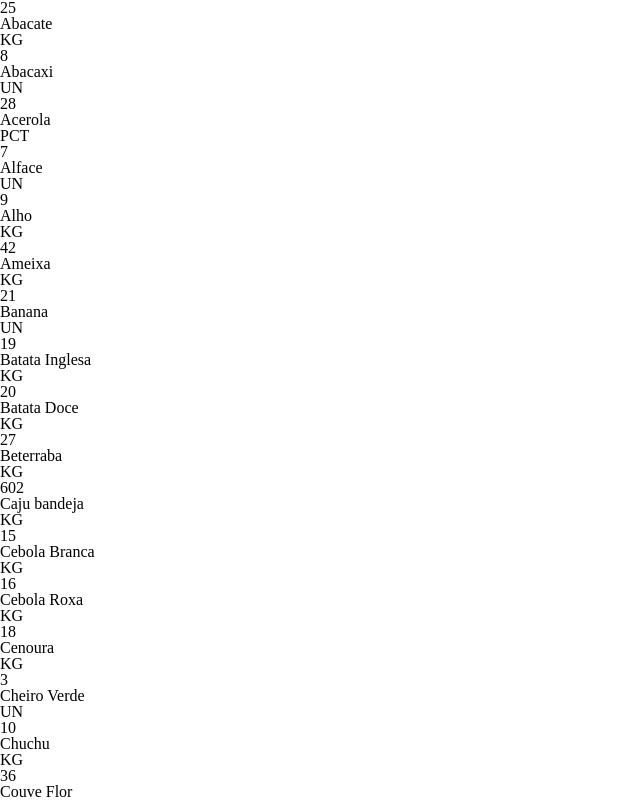
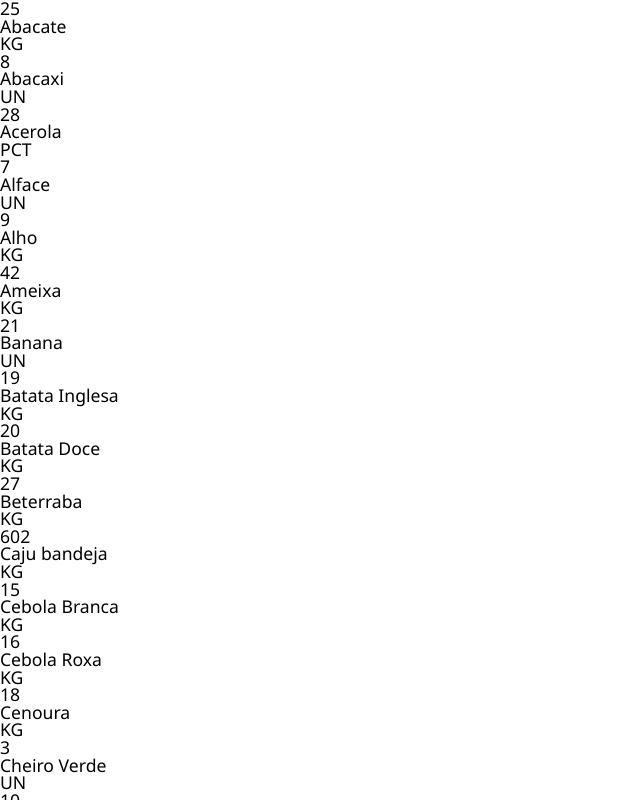
Before and after one commit to O-Antigo-28/ACBcodes, a React (Vite) app: page / in a window 1280 px wide. Shown: the top 800 px of the page, without its empty margins (0-640 px from the left). Built offline with nearby package versions, Linux system fonts and the light colour scheme.

Commit message:
adicionado estilos ao componente Item por uma importação .css

```diff
--- a/src/components/Item/Item.css
+++ b/src/components/Item/Item.css
@@ -0,0 +1,5 @@
+.Item{
+    flex-grow: 1;
+    font-size: 1.1rem;
+    font-family: 'Segoe UI', Tahoma, Geneva, Verdana, sans-serif;
+}
--- a/src/components/Item/index.tsx
+++ b/src/components/Item/index.tsx
@@ -1,4 +1,5 @@
 import { IItem } from "./IItem"
+import "./Item.css"
 
 const Item: React.FC<IItem> = ({children, ...props}) =>{
     return(
```
